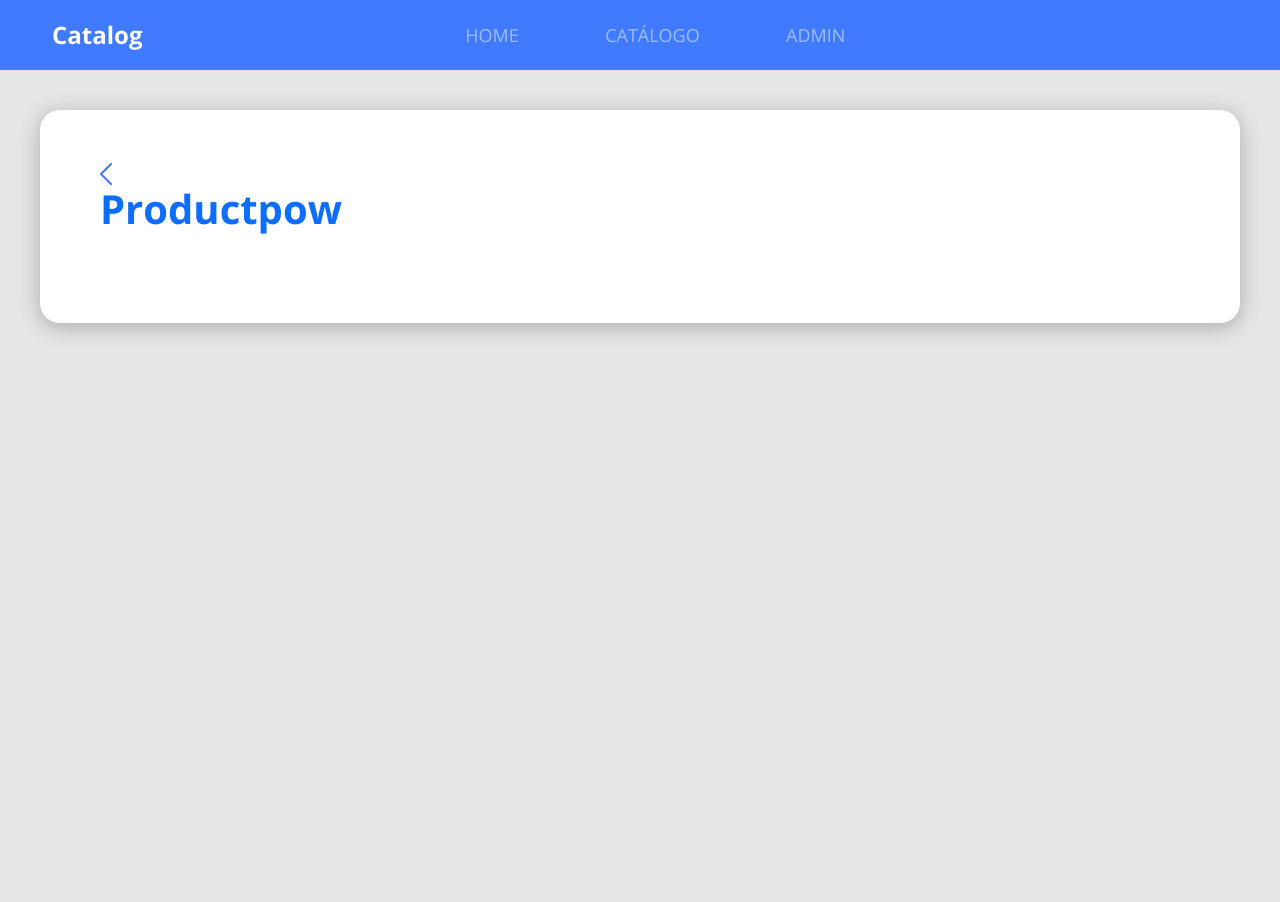
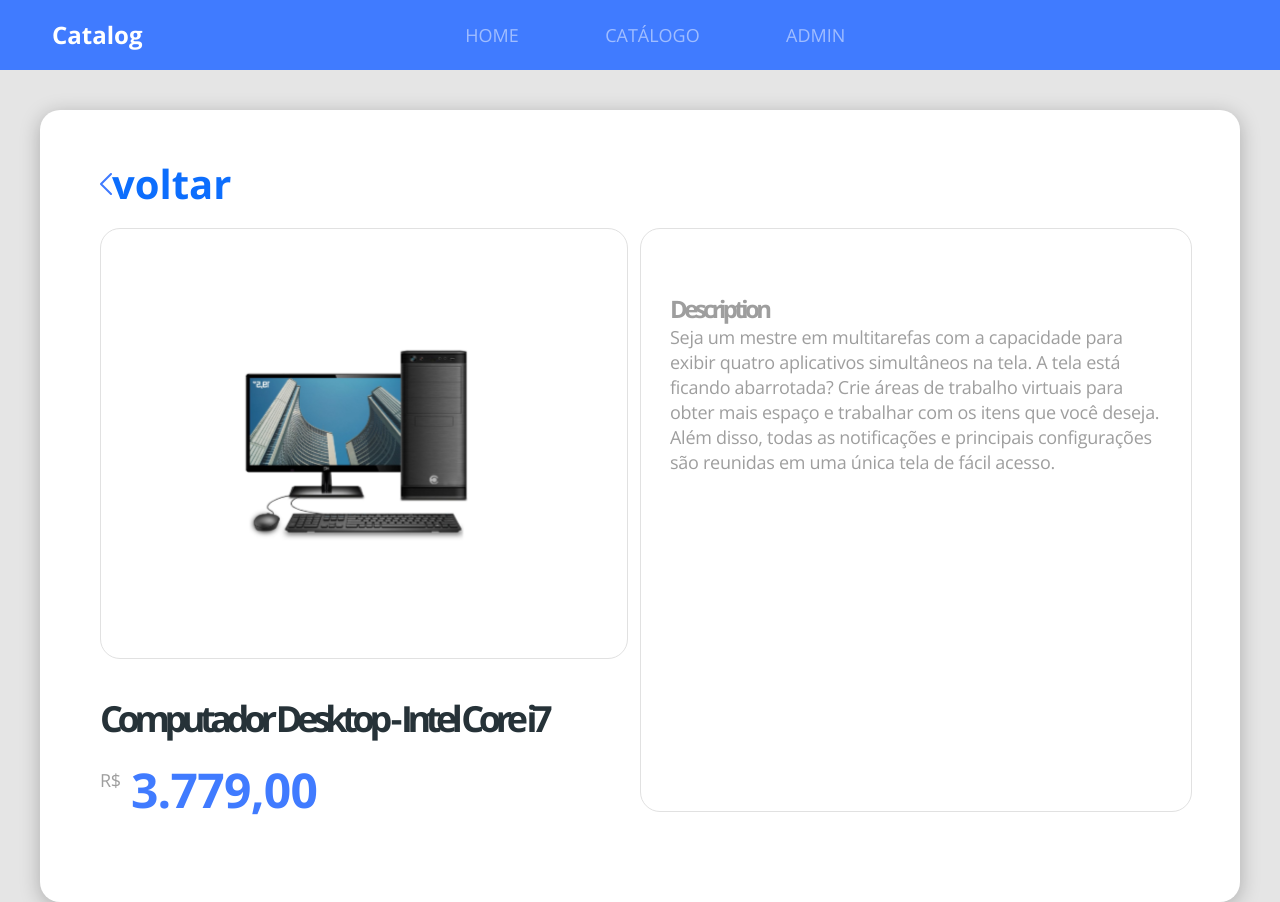
Before and after one commit to BugRed/model-product-catalog, a React (Create React App) app in the folder front-web/: page /products/1 in a window 1280 px wide. Before the commit the page ends 800 px from the top, so only its background shows below. Built offline with nearby package versions, Linux system fonts and the light colour scheme.

Commit message:
Product details page add

```diff
--- a/front-web/src/app.scss
+++ b/front-web/src/app.scss
@@ -17,7 +17,7 @@
 
 a {
   &:hover {
-    text-decoration: none;
+    text-decoration-line: none;
     color: unset;
   }
 }
--- a/front-web/src/core/components/Navbar/styles.scss
+++ b/front-web/src/core/components/Navbar/styles.scss
@@ -20,7 +20,7 @@
 
     a{
         font-style: normal;
-        text-decoration: none;
+        text-decoration-line: none;
         color: rgba(255, 255, 255, 0.5);
 
         &.active{
--- /dev/null
+++ b/front-web/src/core/components/ProductPrice/index.tsx
@@ -0,0 +1,17 @@
+import React from "react";
+import "./style.scss"
+
+type Props = {
+    price: string;
+}
+
+const ProductPrice = ({ price }: Props) => (
+    <div className="product-price-container">
+        <span className="product-currency">R$</span>
+        <h1 className="product-price">
+            {price}
+        </h1>
+     </div>
+);
+
+export default ProductPrice
--- /dev/null
+++ b/front-web/src/core/components/ProductPrice/style.scss
@@ -0,0 +1,19 @@
+.product-price-container{
+    margin-top: 25px;
+    display: flex;
+}
+
+.product-currency{
+    font-size: 18px;
+    line-height: 25px;
+    letter-spacing: -0.015em;
+    color: #9e9e9e;
+}
+
+.product-price{
+    font-size: 32px;
+    line-height: 44px;
+    letter-spacing: -0.015em;
+    color: #407BFF;
+    margin-left: 10px;
+}
--- a/front-web/src/pages/Catalog/components/ProductCard/index.tsx
+++ b/front-web/src/pages/Catalog/components/ProductCard/index.tsx
@@ -1,18 +1,16 @@
 import React from "react";
 import { ReactComponent as ProductImage } from '../../../../core/assets/images/product.svg'
 import './style.scss'
+import ProductPrice from "../../../../core/components/ProductPrice";
 
 const ProductCard = () => (
     <div className="card-base border-radius-10 product-card">
         <ProductImage />
         <div className="product-info">
             <h6 className="product-name">
-                Computador Desktop = Intel Core i7
+                Computador Desktop - Intel Core i7
             </h6>
-            <div className="product-price-container">
-                <span className="product-currency">R$</span>
-                <h1 className="product-price">2.779,00</h1>
-            </div>
+            <ProductPrice price="2.779,00" />
         </div>
     </div>
 );
--- a/front-web/src/pages/Catalog/components/ProductCard/style.scss
+++ b/front-web/src/pages/Catalog/components/ProductCard/style.scss
@@ -7,30 +7,13 @@
     text-align: left;
     padding-top: 15px;
     margin-top: 15px;
+
 }
 
 .product-name{
     font-size: 18px;
     line-height: 25px;
     letter-spacing: -0.015em;
+    text-decoration-line: none;
+    color: #263238;
 }
-
-.product-price-container{
-    margin-top: 25px;
-    display: flex;
-}
-
-.product-currency{
-    font-size: 18px;
-    line-height: 25px;
-    letter-spacing: -0.015em;
-    color: #9e9e9e;
-}
-
-.product-price{
-    font-size: 32px;
-    line-height: 44px;
-    letter-spacing: -0.015em;
-    color: #407BFF;
-    margin-left: 10px;
-}
--- a/front-web/src/pages/Catalog/components/ProductDetails/index.tsx
+++ b/front-web/src/pages/Catalog/components/ProductDetails/index.tsx
@@ -1,12 +1,11 @@
 import React from "react";
 import { useParams } from 'react-router-dom'
 import { ReactComponent as ArrowIcon } from '../../../../core/assets/images/arrow.svg'
+import { ReactComponent as ProductImage } from '../../../../core/assets/images/product.svg'
 import './style.scss';
 import { Link } from 'react-router-dom'
+import ProductPrice from "../../../../core/components/ProductPrice";
 
-type ParamsType = {
-    productId: string;
-}
 
 const ProductDetails = () => {
 
@@ -14,18 +13,43 @@
     console.log(productId)
 
     return (
-        <div className="product-detail-container">
+        <div className="product-details-container">
             <div className="card-base border-radius-20 product-details">
-                <Link to="/products" className="product-details-link">
+                <Link to="/products" className="product-details-goback">
                     <ArrowIcon className="icon-goback"/>
-                    <h1>Productpow</h1>
+                    <h1 className="text-goback">voltar</h1>
                 </Link>
 
+                <div className="row">
+                    <div className="col-6 pr-5">
+                        <div className="product-details-card text-center">
+                            <ProductImage  className="product-details-image"/>
+                        </div>
+                        <h1 className="product-details-name">
+                            Computador Desktop - Intel Core i7
+                        </h1>
+                        <ProductPrice price="3.779,00"/>
+                    </div>
+                    <div className="col-6 product-details-card">
+                        <h1 className="product-description-title">
+                            Description
+                        </h1>
+
+                        <p className="product-description-text">
+                        Seja um mestre em multitarefas com a capacidade
+                        para exibir quatro aplicativos simultâneos na tela.
+                        A tela está ficando abarrotada? Crie áreas de trabalho
+                        virtuais para obter mais espaço e trabalhar com os itens
+                        que você deseja. Além disso, todas as notificações e
+                        principais configurações são reunidas em uma única
+                        tela de fácil acesso.
+
+                        </p>
+                    </div>
+                </div>
             </div>
-
         </div>
     )
-
 };
 
 export default ProductDetails;
--- a/front-web/src/pages/Catalog/components/ProductDetails/style.scss
+++ b/front-web/src/pages/Catalog/components/ProductDetails/style.scss
@@ -1,4 +1,4 @@
-.product-detail-container{
+.product-details-container{
     margin-top: 40px;
     padding-left: 40px;
     padding-right: 40px;
@@ -13,6 +13,46 @@
 }
 
 
-.product-details-link{
+.product-details-goback{
+    display: flex;
+    align-items: center;
+    margin-bottom: 20px;
     text-decoration-line: none;
 }
+
+.product-details-card{
+    border: 1px solid #E1E1e1;
+    border-radius: 20px;
+    padding: 38px 29px;
+}
+
+.product-details-image{
+    width: 353px;
+    height: 353px;
+}
+
+.product-description-title{
+    font-size: 24px;
+    line-height: 33px;
+    letter-spacing: -0.15em;
+    color: #9e9e9e;
+    margin-top: 25px;
+}
+
+.product-description-text{
+     font-size: 18px;
+     line-height: 25px;
+     letter-spacing: -0.015em;
+     color: #9e9e9e;
+}
+
+.product-details-name{
+    font-size: 36px;
+    line-height: 49px;
+    letter-spacing: -0.15em;
+    margin-top: 35px;
+}
+
+.product-details .product-price{
+    font-size: 48px;
+}
--- a/front-web/src/pages/Catalog/index.tsx
+++ b/front-web/src/pages/Catalog/index.tsx
@@ -9,15 +9,15 @@
             Product catalog
         </h1>
     <div className="catalog-products">
-        <Link to="/products/1"><ProductCard /></Link>
-        <Link to="/products/2"><ProductCard /></Link>
-        <Link to="/products/3"><ProductCard /></Link>
-        <Link to="/products/4"><ProductCard /></Link>
-        <Link to="/products/5"><ProductCard /></Link>
-        <Link to="/products/6"><ProductCard /></Link>
-        <Link to="/products/7"><ProductCard /></Link>
-        <Link to="/products/8"><ProductCard /></Link>
-        <Link to="/products/9"><ProductCard /></Link>
+        <Link to="/products/1" className="link-product-card"><ProductCard /></Link>
+        <Link to="/products/2" className="link-product-card"><ProductCard /></Link>
+        <Link to="/products/3" className="link-product-card"><ProductCard /></Link>
+        <Link to="/products/4" className="link-product-card"><ProductCard /></Link>
+        <Link to="/products/5" className="link-product-card"><ProductCard /></Link>
+        <Link to="/products/6" className="link-product-card"><ProductCard /></Link>
+        <Link to="/products/7" className="link-product-card"><ProductCard /></Link>
+        <Link to="/products/8" className="link-product-card"><ProductCard /></Link>
+        <Link to="/products/9" className="link-product-card"><ProductCard /></Link>
 
 
     </div>
--- a/front-web/src/pages/Catalog/style.scss
+++ b/front-web/src/pages/Catalog/style.scss
@@ -16,3 +16,7 @@
     gap: 33px 10px;
 
 }
+
+.link-product-card{
+    text-decoration-line: none;
+}
--- a/front-web/src/pages/Home/index.tsx
+++ b/front-web/src/pages/Home/index.tsx
@@ -10,7 +10,7 @@
         <div className="row home-content card-base border-radius-20">
             <div className="col-6 home-text">
                 <h1 className='text-title'>
-                    Discover the <br /> best  product catalog
+                    Discover the best <br /> product catalog
                 </h1>
                 <p className='text-subtitle'>
                     We will help you find
```
